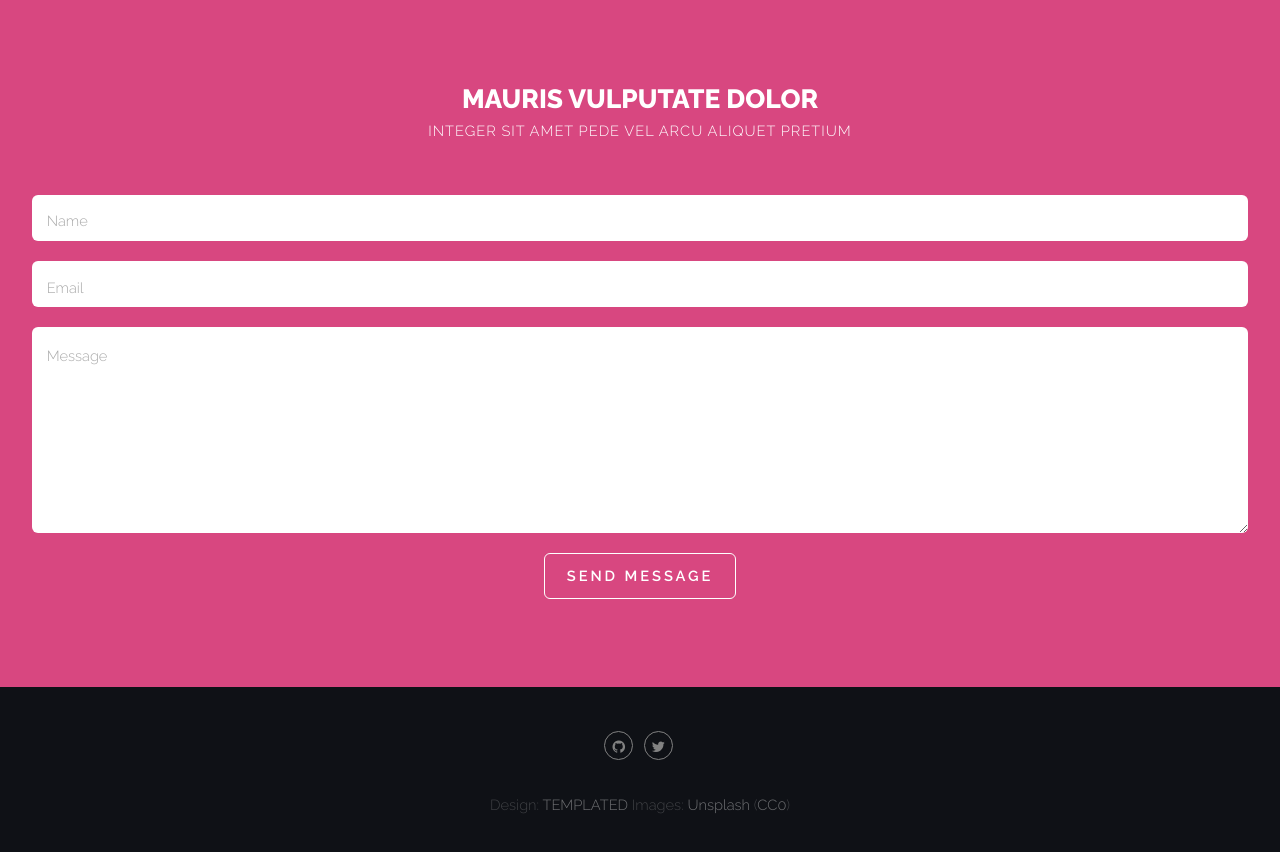
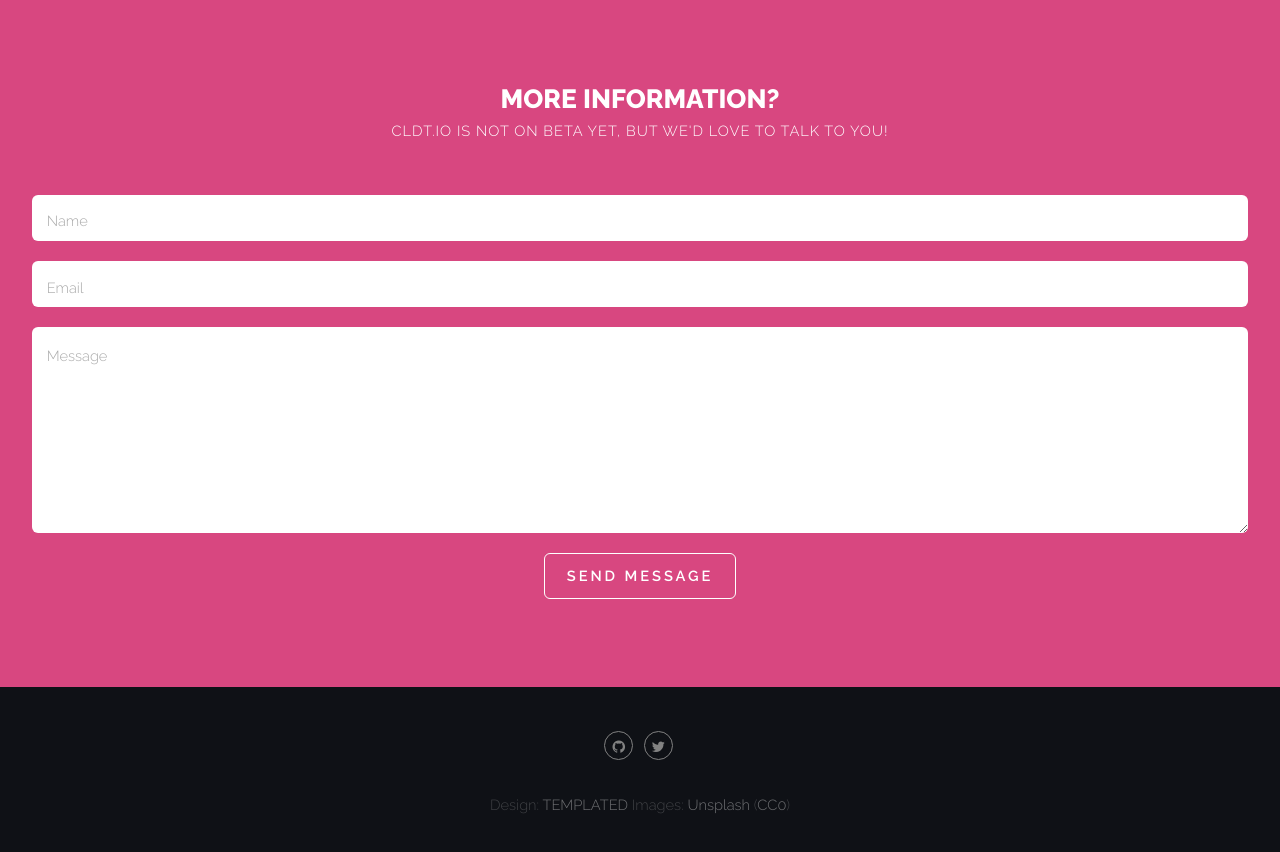
Before and after one commit to CLDTio/CLDT.io, a plain HTML site: page ui_services/cldt-ui/index.html in a window 1280 px wide. Shown: the part 1536-2388 px from the top of the page. Drawn offline with Linux system fonts and the light colour scheme.

Commit message:
changes in copy for Contact form

```diff
--- a/ui_services/cldt-ui/index.html
+++ b/ui_services/cldt-ui/index.html
@@ -120,8 +120,8 @@
 			<div class="container">
 				<section>
 					<header class="major">
-						<h2>Mauris vulputate dolor</h2>
-						<span class="byline">Integer sit amet pede vel arcu aliquet pretium</span>
+						<h2>More information?</h2>
+						<span class="byline">CLDT.io is not on Beta yet, but we'd love to talk to you!</span>
 					</header>
 					<form method="post" action="#">
 						<div class="row half">
```
